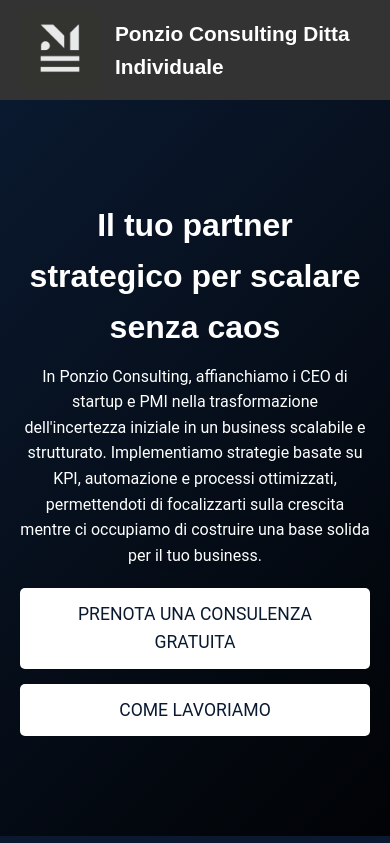
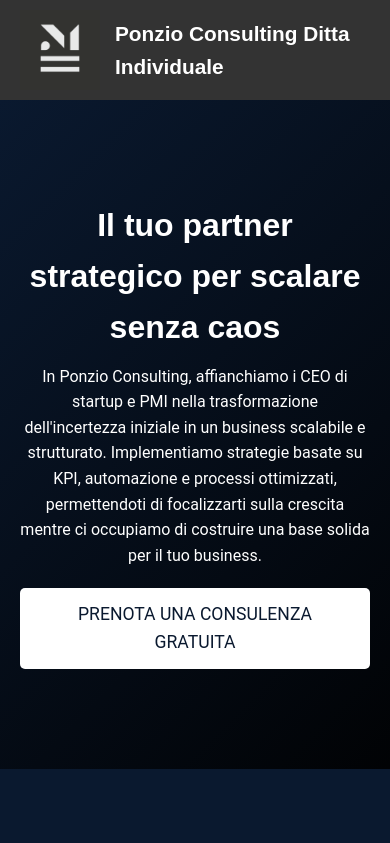
Before and after one commit to Ponzio-it/ponzio-consulting, a Next.js app: page / in a window 390 px wide. Shown: the top 843 px of the page. Built offline with nearby package versions, Linux system fonts and the light colour scheme.

Commit message:
adding modifying call to action

```diff
--- a/src/components/Hero.js
+++ b/src/components/Hero.js
@@ -15,7 +15,6 @@ export default function Hero() {
         {/* CTA Button and Profile Button Stacked */}
         <div className={styles.buttonGroup}>
           <a href="#contact" className={styles.ctaButton}>Prenota una Consulenza Gratuita</a>
-          <a href="#our-way-of-work" className={styles.ctaButton}>Come Lavoriamo</a>
         </div>
       </div>
     </section>
--- a/src/components/OurWayOfWork.js
+++ b/src/components/OurWayOfWork.js
@@ -45,6 +45,11 @@ export default function OurWayOfWork() {
             alla crescita sostenibile del business. La nostra collaborazione è un ciclo continuo di miglioramento.
           </p>
         </div>
+
+        <div className={styles.buttonGroup}>
+          <a href="#contact" className={styles.ctaButton}>Prenota una Consulenza Gratuita</a>
+        </div>
+
       </div>
     </section>
   );
--- a/src/styles/Home.module.css
+++ b/src/styles/Home.module.css
@@ -25,7 +25,7 @@
 }
 
 /* CTA Button */
-.hero .ctaButton {
+.ctaButton {
     font-size: 1.1rem;
     background: var(--secondary-text);
     color: var(--primary-bg);
@@ -37,7 +37,7 @@
     text-align: center;
 }
 
-.hero .ctaButton:hover {
+.ctaButton:hover {
     background: var(--accent-color);
     color: #fff;
 }
@@ -55,7 +55,7 @@
     text-align: center;
 }
 
-.hero .profileButton:hover {
+.profileButton:hover {
     background: var(--accent-color);
     color: #fff;
 }
@@ -227,8 +227,8 @@
         width: 100%;
     }
 
-    .hero .ctaButton,
-    .hero .profileButton {
+    .ctaButton,
+    .profileButton {
         width: 100%;
     }
 
```
